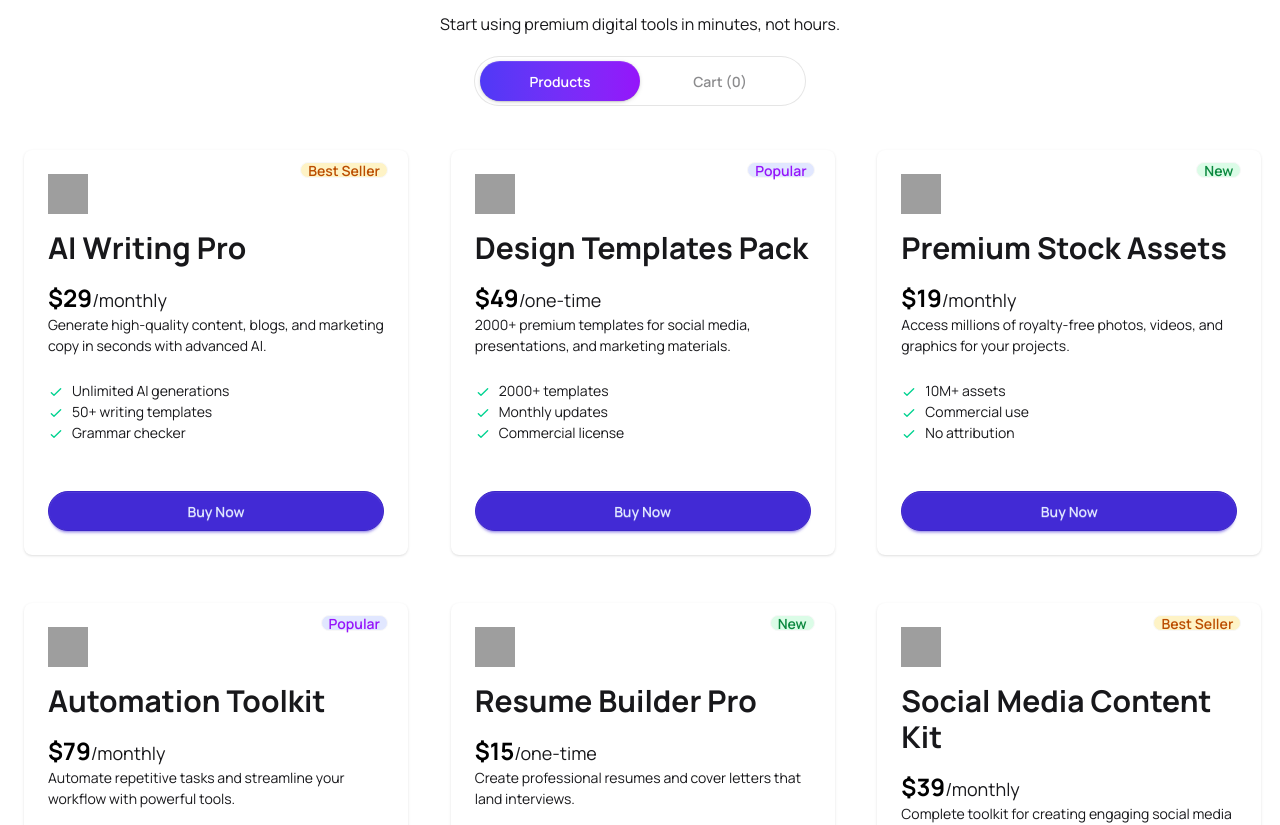
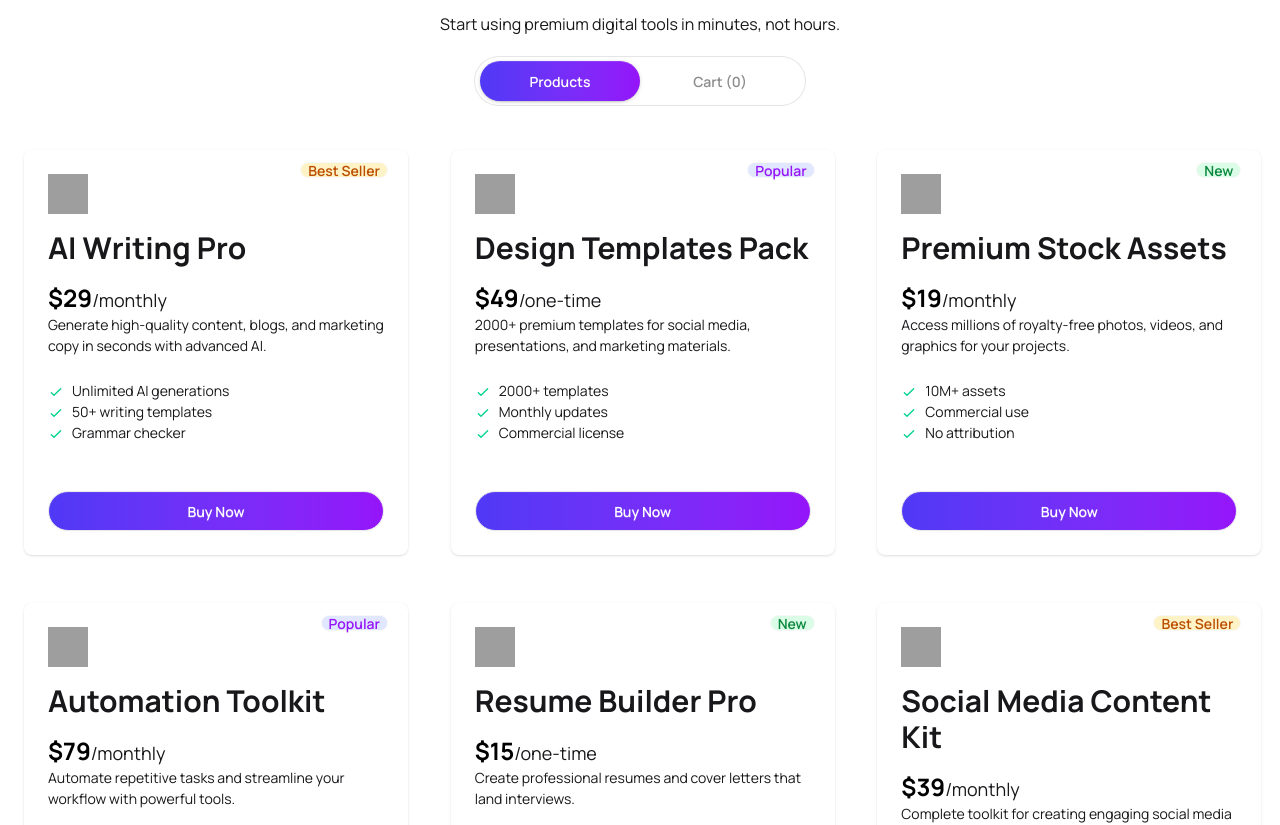
Before and after one commit to Niloygh/assignment-6, a React (Vite) app: page / in a window 1280 px wide. Shown: the part 1162-1987 px from the top of the page. Built offline with nearby package versions, Linux system fonts and the light colour scheme; grey boxes are pictures that could not be loaded.

Commit message:
card section make

```diff
--- a/src/App.jsx
+++ b/src/App.jsx
@@ -18,10 +18,11 @@ const cartsData = async() => {
 const cartPromise = cartsData()
 
 function App() {
-
-
   const [activeTab, setActiveTab] = useState('product')
   // console.log(activeTab)
+
+  const [selectCart, setSelectCart] = useState([])
+  console.log(selectCart)
 
   return (
     <>
@@ -47,7 +48,7 @@ function App() {
         aria-label="Cart (0)" />
       </div>
 
-      {activeTab === "product" ? <Products cartPromise={cartPromise} /> : <Cart />}
+      {activeTab === "product" ? <Products cartPromise={cartPromise} selectCart={selectCart} setSelectCart={setSelectCart} /> : <Cart selectCart={selectCart} setSelectCart={setSelectCart} />}
 
 
 
--- a/src/components/Product/Cart.jsx
+++ b/src/components/Product/Cart.jsx
@@ -1,9 +1,36 @@
 import React from 'react';
 
-const Cart = () => {
+const Cart = ({ selectCart, setSelectCart }) => {
     return (
-        <div>
-            cart
+        <div className='container mx-auto p-5 mb-20'>
+            <h1 className='text-xl font-bold mb-5'>Your Cart</h1>
+
+            {
+                selectCart.map(item => <div key={item.id}>
+                    <div className="card card-body shadow mb-5 bg-[#F9FAFC]">
+                        <div className="flex justify-between items-center">
+                            <div className="flex gap-5 items-center">
+                                <img src={item.image} alt="" className='h-10 w-10' />
+                                <div className="">
+                                    <h1>{item.name}</h1>
+                                    <p className='text-lg'><span className='text-xl font-bold'>${item.price}</span>/{item.period}</p>
+                                </div>
+                            </div>
+                            <div className="">
+                                <div className="">
+                                    <button className='btn border-none btn-outline btn-error'>Remove</button>
+                                </div>
+                            </div>
+                        </div>
+                    </div>
+                </div>)
+            }
+            <div className="flex justify-between font-bold text-xl">
+                <p className='text-gray-500'>Total</p>
+                <p className='text-2xl pr-5'>$0</p>
+            </div>
+            <button className='btn bg-linear-to-r from-[#4F39F6] to-[#9514FA] text-white w-full rounded-full mt-3'>Proceed to Checkout</button>
+
         </div>
     );
 };
--- /dev/null
+++ b/src/components/Product/Product.jsx
@@ -0,0 +1,53 @@
+import React, { useState } from 'react';
+import { IoIosCheckmark } from 'react-icons/io';
+
+const Product = ({cart, selectCart, setSelectCart}) => {
+    const [buy, setBuy] = useState(false)
+
+    const handleBuy = () => {
+        setBuy(true)
+
+    setSelectCart([...selectCart, cart])
+
+
+    }
+
+    return (
+        <div key={cart.id} className='card card-body relative '>
+
+                <div className="card w-96 bg-base-100 shadow-sm h-full">
+                    <div className="card-body space-y-4">
+                        <span className={`badge badge-xs ${cart.tag === 'New' ? 'green' : cart.tag === 'Popular' ? 'gray' : 'yellow'} absolute right-5 top-3 font-semibold text-[14px]  `}>{cart.tag}</span>
+                        <div className="justify-between space-y-4">
+                            <img src={cart.image} alt="" className='w-10 h-10' />
+                            <h2 className="text-3xl font-bold">{cart.name}</h2>
+                            <span className="text-lg"><span className='font-bold text-black text-2xl'>${cart.price}</span>/{cart.period}</span>
+                            <p>{cart.description}</p>
+                        </div>
+                        <div classNameName="">
+                            {
+                                cart.features.map(item => <div>
+                                <ul>
+                                    <li>
+                                <svg xmlns="http://www.w3.org/2000/svg" className="size-4 me-2 inline-block text-success" fill="none" viewBox="0 0 24 24" stroke="currentColor"><path stroke-linecap="round" stroke-linejoin="round" stroke-width="2" d="M5 13l4 4L19 7" /></svg>
+                                <span>{item}</span>
+                                    </li>
+                                 </ul>
+                            </div>)
+                            }
+                        </div>
+
+                        <div className="mt-auto pt-6">
+                            <button
+                            onClick={handleBuy}
+                            className={`btn ${buy ? 'bg-green-400' : 'bg-linear-to-r from-[#4F39F6] to-[#9514FA]'} text-white btn-block rounded-full`}>
+                                {buy ? <span className='flex items-center gap-0'><IoIosCheckmark className='text-3xl'/> Added to cart</span> : 'Buy Now'  }
+                                </button>
+                        </div>
+                    </div>
+                </div>
+            </div>
+    );
+};
+
+export default Product;
--- a/src/components/Product/Products.jsx
+++ b/src/components/Product/Products.jsx
@@ -1,41 +1,17 @@
 import React, { use } from 'react';
+import Product from './Product';
 
-const Products = ({ cartPromise }) => {
-    // console.log(cartPromise)
+const Products = ({ cartPromise, selectCart, setSelectCart }) => {
     const carts = use(cartPromise)
-    console.log(carts)
+    // console.log(carts)
+
+
+
+
     return (
         <div className="container mx-auto grid md:grid-cols-2 lg:grid-cols-3 ">
             {
-                carts.map(cart => <div key={cart.id} className='card card-body relative '>
-
-                <div className="card w-96 bg-base-100 shadow-sm h-full">
-                    <div className="card-body space-y-4">
-                        <span className={`badge badge-xs ${cart.tag === 'New' ? 'green' : cart.tag === 'Popular' ? 'gray' : 'yellow'} absolute right-5 top-3 font-semibold text-[14px]  `}>{cart.tag}</span>
-                        <div className="justify-between space-y-4">
-                            <img src={cart.image} alt="" className='w-10 h-10' />
-                            <h2 className="text-3xl font-bold">{cart.name}</h2>
-                            <span className="text-lg"><span className='font-bold text-black text-2xl'>${cart.price}</span>/{cart.period}</span>
-                            <p>{cart.description}</p>
-                        </div>
-                        <div classNameName="">
-                            {
-                                cart.features.map(item => <div>
-                                <ul>
-                                    <li>
-                                <svg xmlns="http://www.w3.org/2000/svg" className="size-4 me-2 inline-block text-success" fill="none" viewBox="0 0 24 24" stroke="currentColor"><path stroke-linecap="round" stroke-linejoin="round" stroke-width="2" d="M5 13l4 4L19 7" /></svg>
-                                <span>{item}</span>
-                                    </li>
-                                 </ul>
-                            </div>)
-                            }
-                        </div>
-                        <div className="mt-auto pt-6">
-                            <button className="btn btn-primary btn-block rounded-full">Buy Now</button>
-                        </div>
-                    </div>
-                </div>
-            </div>)
+                carts.map(cart => <Product key={cart.id} cart={cart} selectCart={selectCart} setSelectCart={setSelectCart} />)
             }
         </div>
     );
```
